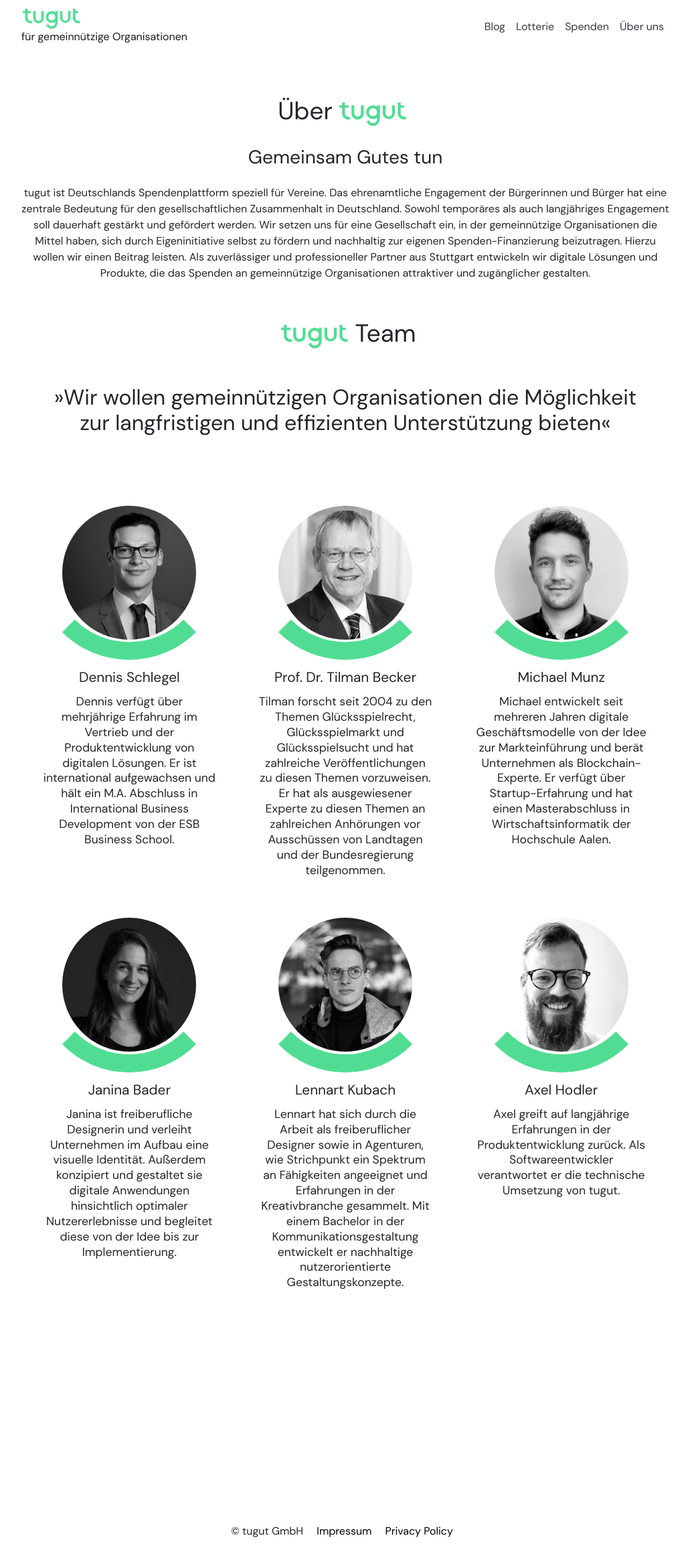
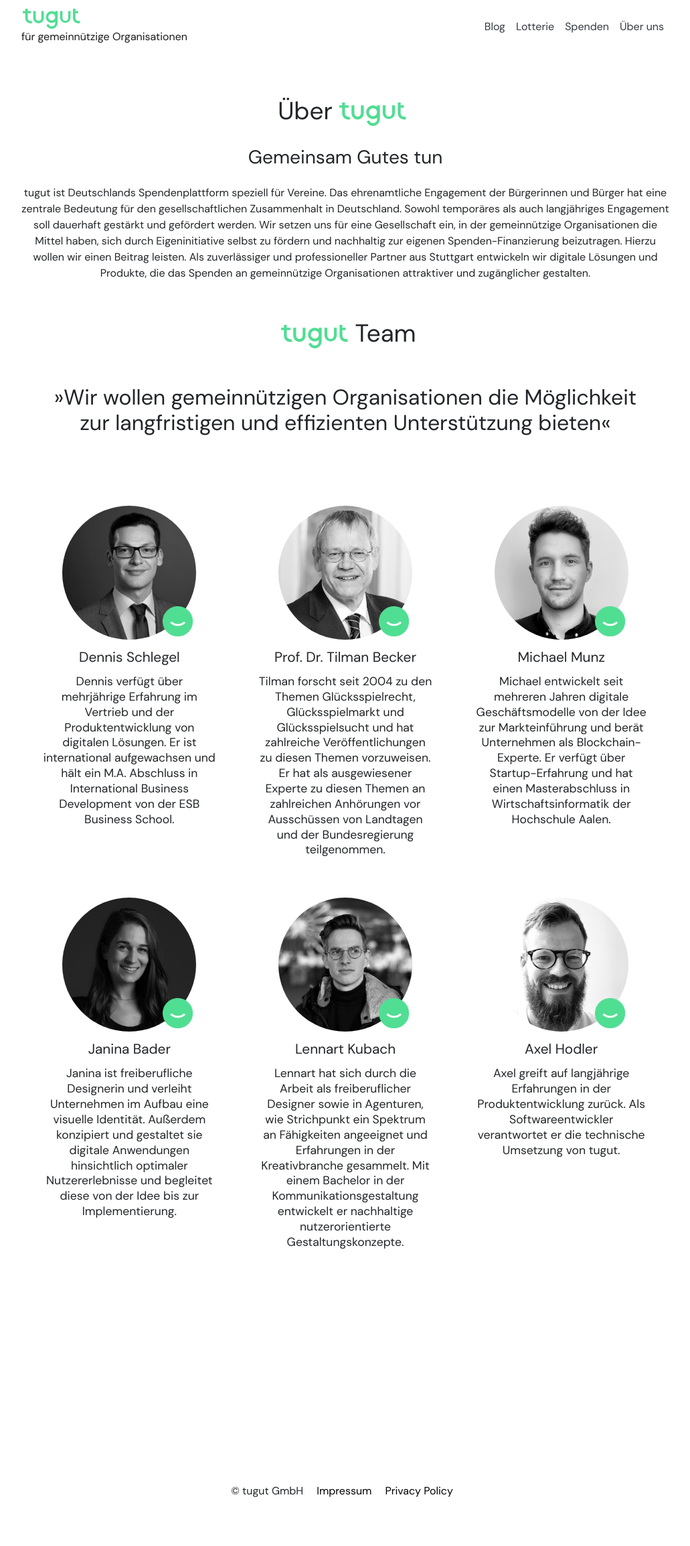
Before and after one commit to tugut-de/site, a Jekyll site: the page built from _pages/ueberuns.html, in a window 1280 px wide. Shown: the whole page at 67% size, without its empty margins (124-1155 px from the left). Built offline with Jekyll 4.4.1, drawn with Linux system fonts in a browser that asks for light colours; after the commit the page ends 2248 px from its top, so only the background shows below that.

Commit message:
smile on image

```diff
--- a/_pages/ueberuns.html
+++ b/_pages/ueberuns.html
@@ -40,8 +40,10 @@
   <div class="members">
     {% for member in site.data.team %}
     <div class="member">
-      <img class="member__image" src="{{ site.url }}{{ site.baseurl }}/assets/team/{{ member.id }}.jpg"/>
-      <img class="member__smile" src="{{ site.url }}{{ site.baseurl }}/assets/smile.svg"/>
+      <div class="member__containerfluid">
+        <img class="member__image" src="{{ site.url }}{{ site.baseurl }}/assets/team/{{ member.id }}.jpg"/>
+        <img class="member__smile" src="{{ site.url }}{{ site.baseurl }}/assets/sticker.png">
+      </div>
       <div class="member__name">
         {{ member.name }}
       </div>
--- a/_sass/layout.scss
+++ b/_sass/layout.scss
@@ -257,8 +257,10 @@
     max-width: 200px;
   }
   &__smile {
-    margin-top: -30px;
-    max-width: 200px;
+    position: absolute;
+    width: 45px;
+    top: 75%;
+    left: 75%;
   }
   &__name {
     margin-top: 10px;
@@ -268,6 +270,9 @@
   &__desc {
     font-size: 1.1rem;
     line-height: 1.3;
+  }
+  &__containerfluid {
+    position: relative;
   }
 }
 @media only screen and (max-width: 768px) {
```
